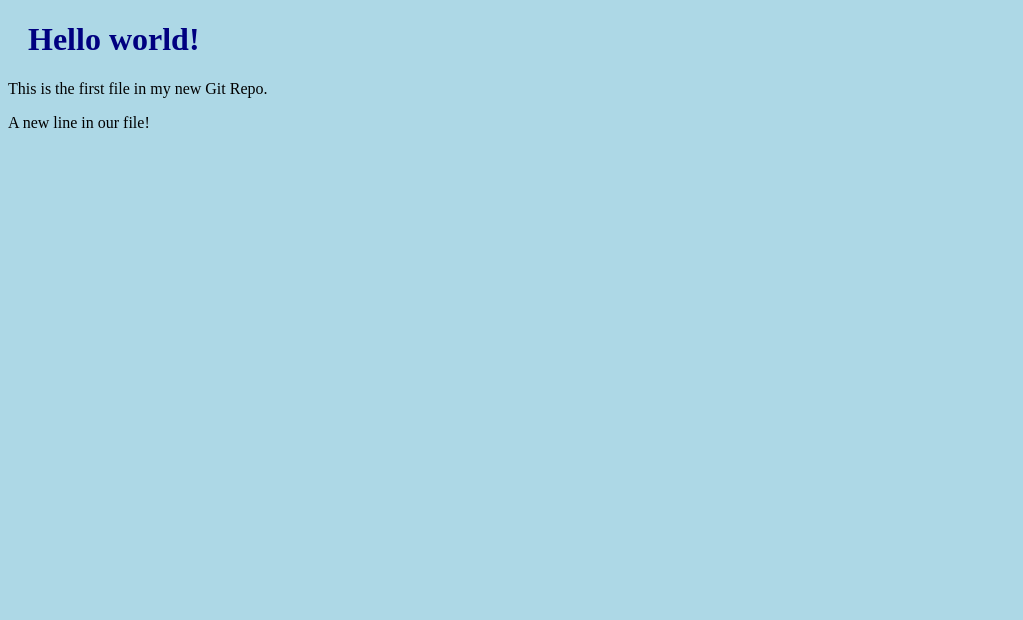
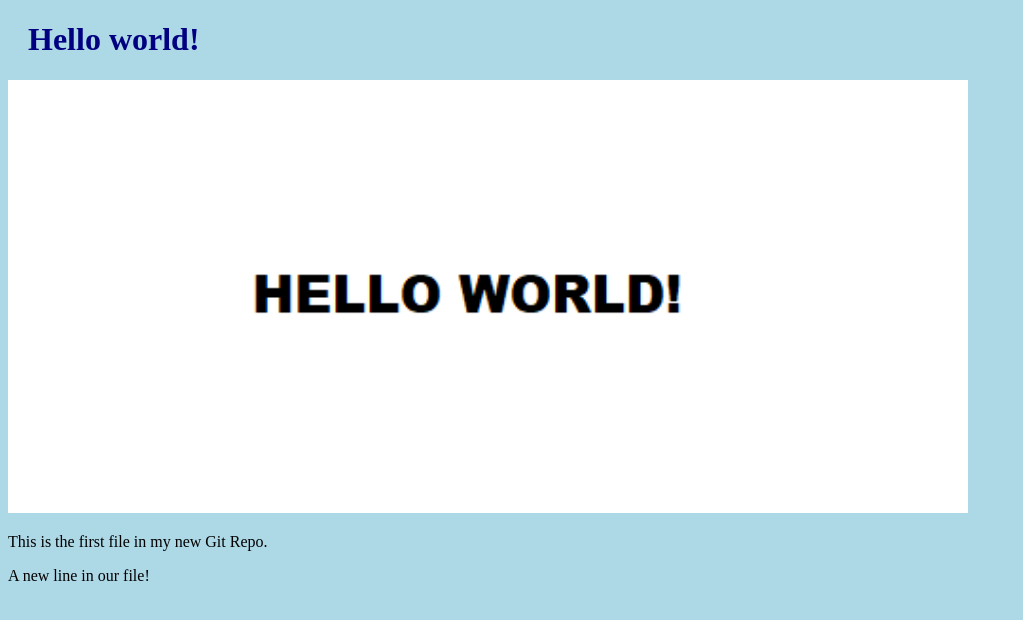
Before and after one commit to fedenzdev/hello-world, a plain HTML site: page index.html in a window 1280 px wide. Shown: the whole page, without its empty margins (0-1023 px from the left). Drawn offline with Linux system fonts and the light colour scheme.

Commit message:
Added image to Hello World

```diff
--- a/index.html
+++ b/index.html
@@ -7,6 +7,11 @@
 <body>
 
 <h1>Hello world!</h1>
+<div>
+    <img src="Hello World.png" alt="Hello World"
+    style="width:100%;max-width:960px;">
+</div>
+
 <p>This is the first file in my new Git Repo.</p>
 <p>A new line in our file!</p>
 
```
Also changed, not shown: Hello World.png (added).
